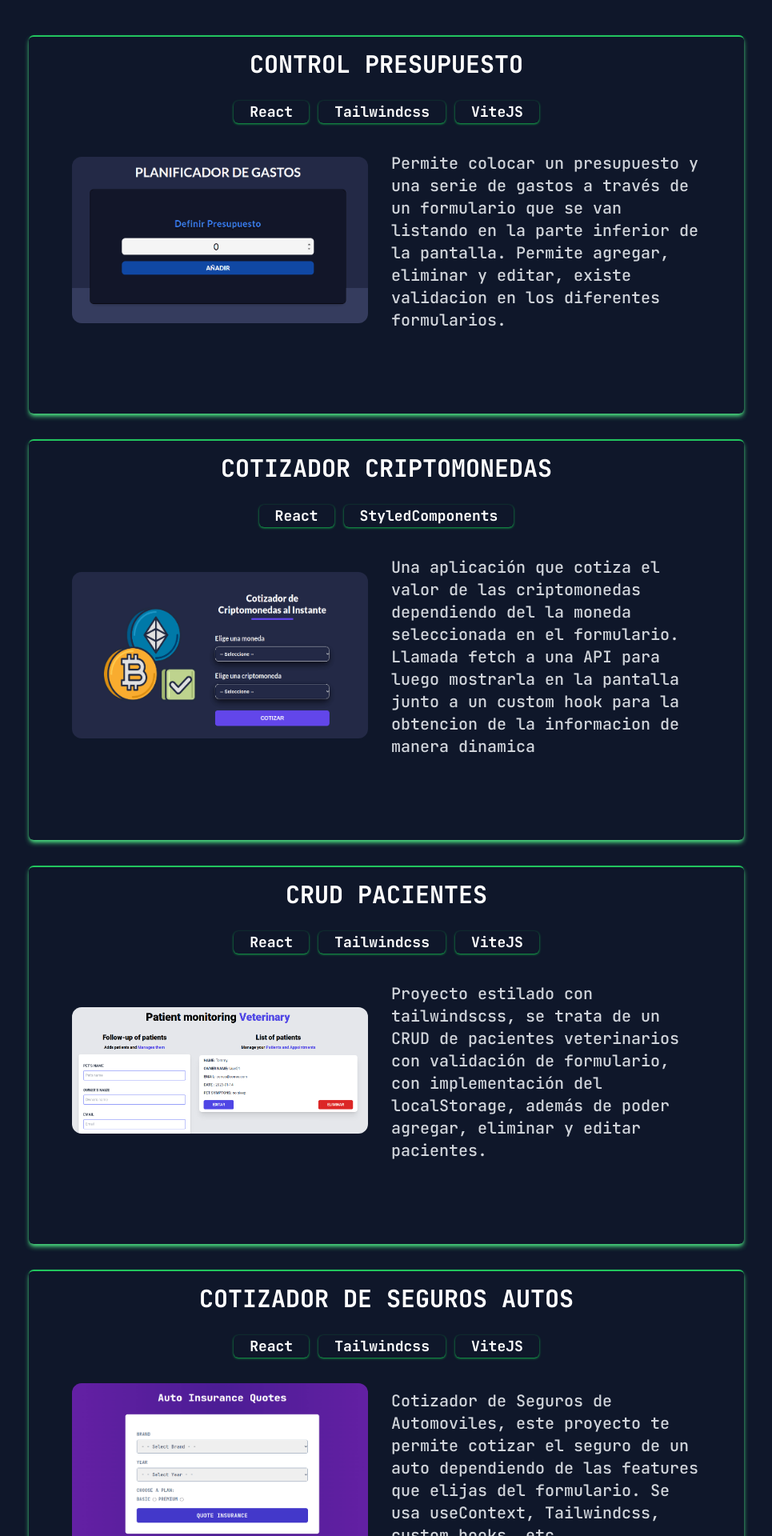
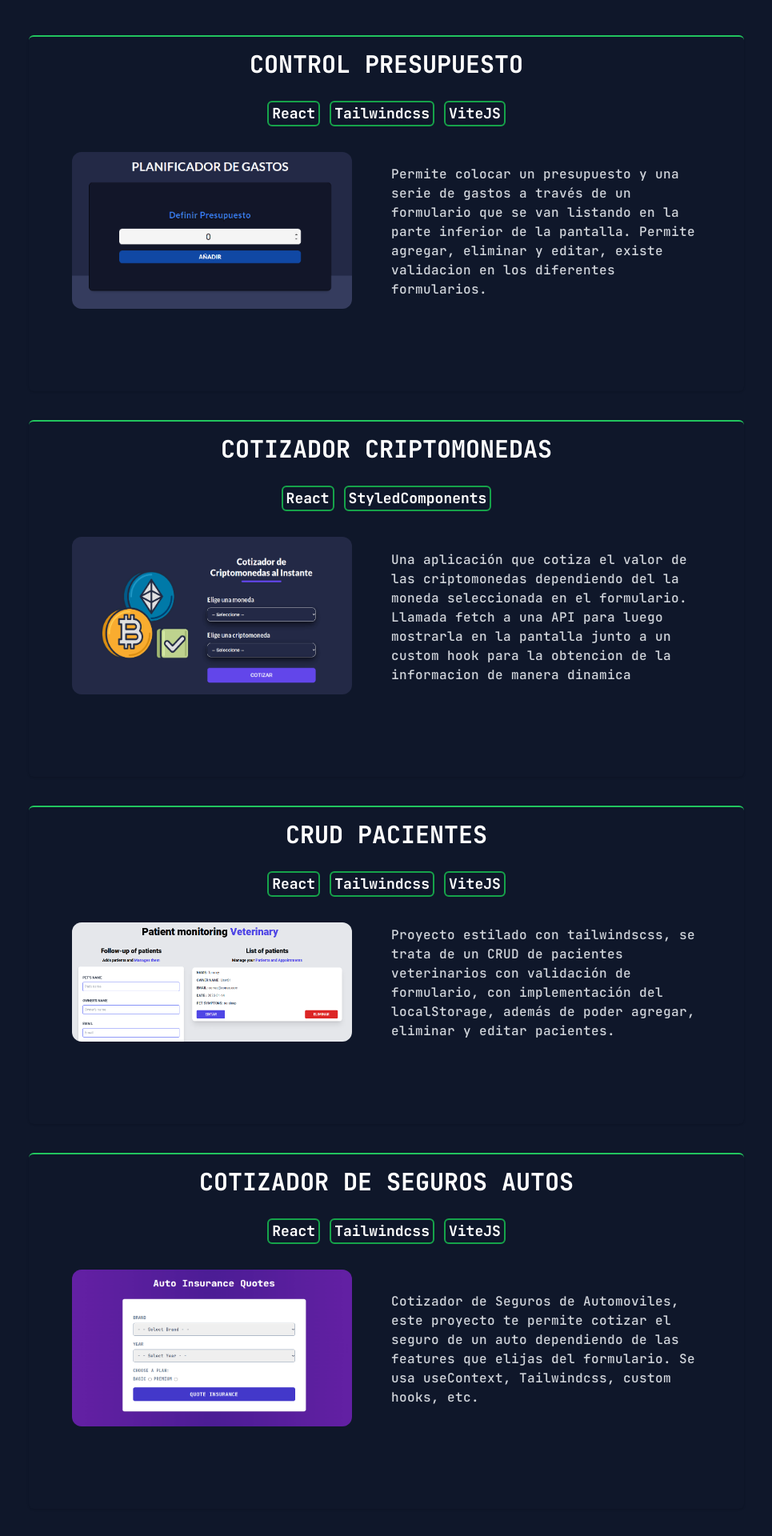
Before and after one commit to ivanosquis10/Ivanosquis-portfolio, a React (Vite) app: page / in a window 1280 px wide. Shown: the part 1220-3140 px from the top of the page at 80% size, without its empty margins (157-1122 px from the left). Built offline with nearby package versions, Linux system fonts and the light colour scheme; some icons are missing; the HTML template or start-up script is replaced by a standard one.

Commit message:
se acomodaron los tamaños de las fuentes en en footer y en las cards de los proyectos, se coloco un border en vez de shadow en las tecnologias usadas en los proyectos y se aregado una leve al hacer hover en los proyectos

```diff
--- a/index.html
+++ b/index.html
@@ -12,6 +12,6 @@
   </head>
   <body class="bg-slate-900">
     <div id="root"></div>
-    <script async type="module" src="/src/main.jsx"></script>
+    <script type="module" defer src="/src/main.jsx"></script>
   </body>
 </html>
--- a/src/components/Projects.jsx
+++ b/src/components/Projects.jsx
@@ -5,6 +5,7 @@ import crudPacientes from '../assets/projectsImg/crudPacientes.png';
 import cotizadorAutos from '../assets/projectsImg/CotizadorAutos.png';
 
 const Projects = () => {
+  // codigo del shadow de las tecnologias usadas en los proyectos - shadow shadow-green-600 px-1.5 md:px-5
   return (
     <section>
       <div id="projects" className="w-100 flex justify-center items-center">
@@ -13,25 +14,25 @@ const Projects = () => {
             Here my{' '}
             <span className="text-6xl font-bold text-green-500">Projects!</span>
           </h2>
-          <div className="md:p-10 flex flex-col flex-wrap items-center justify-center gap-3 lg:justify-around">
+          <div className="md:p-10 flex flex-col flex-wrap items-center justify-center gap-2 md:gap-4 lg:justify-around">
             {/* Card 1 */}
-            <div className="w-10/12 mx-2 sm:w-100 lg:mb-5 mb-8 border-t-2 py-1 border-green-500 shadow-md shadow-green-400 rounded-md hover:bg-gray-900">
+            <div className="w-10/12 mx-2 sm:w-100 lg:mb-5 mb-8 border-t-2 py-1 border-green-500 shadow hover:shadow-xl rounded-md ease-in-out duration-200">
               <div className="text-xl md:text-3xl py-3 text-center">
                 <h3 className="font-bold uppercase">Control Presupuesto</h3>
               </div>
               <div>
-                <div className=" sm:w-11/12 mx-auto flex justify-center items-center gap-3 p-4 ">
-                  <div className="shadow shadow-green-600 px-1.5 md:px-5 rounded-md">
+                <div className="sm:w-11/12 mx-auto flex justify-center items-center gap-3 p-4 ">
+                  <div className="border-2 border-green-600 px-1 rounded-md">
                     <p className="text-base md:text-lg text-white font-bold">
                       React
                     </p>
                   </div>
-                  <div className="shadow shadow-green-600 px-1.5 md:px-5 rounded-md">
+                  <div className="border-2 border-green-600 px-1 rounded-md">
                     <p className="text-base md:text-lg text-white font-bold">
                       Tailwindcss
                     </p>
                   </div>
-                  <div className="shadow shadow-green-600 px-1.5 md:px-5 rounded-md">
+                  <div className="border-2 border-green-600 px-1 rounded-md">
                     <p className="text-base md:text-lg text-white font-bold">
                       ViteJS
                     </p>
@@ -41,13 +42,13 @@ const Projects = () => {
                 <div className="w-11/12 mx-auto p-4">
                   <div className="grid md:grid-cols-2 items-center gap-3">
                     <a
-                      className="cursor-pointer hover:shadow-md hover:shadow-green-700 hover:rounded-xl"
+                      className="cursor-pointer"
                       href="https://aesthetic-lolly-990a8f.netlify.app/"
                       target="_blank"
                     >
                       <img
-                        width="370px"
-                        height="208px"
+                        width="350px"
+                        height="200px"
                         className="bg-cover rounded-xl"
                         src={controlPresupuesto}
                         alt="demo del proyecto del planificador de gastos"
@@ -55,7 +56,7 @@ const Projects = () => {
                         title="Demo del proyecto"
                       />
                     </a>
-                    <p className="text-base md:text-xl text-gray-300 mt-1">
+                    <p className="md:text-base text-gray-300 mt-1 tracking-wide">
                       Permite colocar un presupuesto y una serie de gastos a
                       través de un formulario que se van listando en la parte
                       inferior de la pantalla. Permite agregar, eliminar y
@@ -97,18 +98,18 @@ const Projects = () => {
             {/* Card 1 Ends */}
 
             {/* Card 2 */}
-            <div className="w-10/12 mx-2 sm:w-100 lg:mb-5 mb-8 border-t-2 py-1 border-green-500 shadow-md shadow-green-400 rounded-md hover:bg-gray-900">
+            <div className="w-10/12 mx-2 sm:w-100 lg:mb-5 mb-8 border-t-2 py-1 border-green-500 shadow hover:shadow-xl rounded-md ease-in-out duration-200">
               <div className="text-xl md:text-3xl py-3 text-center">
                 <h3 className="font-bold uppercase">Cotizador Criptomonedas</h3>
               </div>
               <div>
                 <div className="w-100 flex justify-center items-center gap-3 p-4 ">
-                  <div className="shadow shadow-green-600 px-1.5 md:px-5 rounded-md">
+                  <div className="border-2 border-green-600 px-1 rounded-md">
                     <p className="text-base md:text-lg text-white font-bold">
                       React
                     </p>
                   </div>
-                  <div className="shadow shadow-green-600 px-1.5 md:px-5 rounded-md">
+                  <div className="border-2 border-green-600 px-1 rounded-md">
                     <p className="text-base md:text-lg text-white font-bold">
                       StyledComponents
                     </p>
@@ -118,13 +119,13 @@ const Projects = () => {
                 <div className="w-11/12 mx-auto p-4">
                   <div className="grid md:grid-cols-2 items-center gap-3">
                     <a
-                      className="cursor-pointer hover:shadow-md hover:shadow-green-700 hover:rounded-xl"
+                      className="cursor-pointer"
                       href="https://cerulean-cucurucho-e6c6c9.netlify.app"
                       target="_blank"
                     >
                       <img
-                        width="370px"
-                        height="208px"
+                        width="350px"
+                        height="200px"
                         className="bg-cover rounded-xl"
                         src={cotizadorCripto}
                         alt="demo del proyecto del cotizador de criptomonedas"
@@ -132,7 +133,7 @@ const Projects = () => {
                         title="Demo del proyecto"
                       />
                     </a>
-                    <p className="text-base md:text-xl text-gray-300 mt-1">
+                    <p className="text-base text-gray-300 mt-1 tracking-wide">
                       Una aplicación que cotiza el valor de las criptomonedas
                       dependiendo del la moneda seleccionada en el formulario.
                       Llamada fetch a una API para luego mostrarla en la
@@ -174,23 +175,23 @@ const Projects = () => {
             {/* Card 2 Ends */}
 
             {/* Card 3 */}
-            <div className="w-10/12 mx-2 sm:w-100 lg:mb-5 mb-8 border-t-2 py-1 border-green-500 shadow-md shadow-green-400 rounded-md hover:bg-gray-900">
+            <div className="w-10/12 mx-2 sm:w-100 lg:mb-5 mb-8 border-t-2 py-1 border-green-500 shadow hover:shadow-xl rounded-md ease-in-out duration-200">
               <div className="text-xl md:text-3xl py-3 text-center">
                 <h3 className="font-bold uppercase">CRUD Pacientes</h3>
               </div>
               <div>
                 <div className="w-100 mx-auto flex justify-center items-center gap-3 p-4">
-                  <div className="shadow shadow-green-600 px-1.5 md:px-5 rounded-md">
+                  <div className="border-2 border-green-600 px-1 rounded-md">
                     <p className="text-base md:text-lg text-white font-bold">
                       React
                     </p>
                   </div>
-                  <div className="shadow shadow-green-600 px-1.5 md:px-5 rounded-md">
+                  <div className="border-2 border-green-600 px-1 rounded-md">
                     <p className="text-base md:text-lg text-white font-bold">
                       Tailwindcss
                     </p>
                   </div>
-                  <div className="shadow shadow-green-600 px-1.5 md:px-5 rounded-md">
+                  <div className="border-2 border-green-600 px-1 rounded-md">
                     <p className="text-base md:text-lg text-white font-bold">
                       ViteJS
                     </p>
@@ -200,21 +201,20 @@ const Projects = () => {
                 <div className="w-11/12 mx-auto p-4">
                   <div className="grid md:grid-cols-2 items-center gap-3">
                     <a
-                      className="cursor-pointer hover:shadow-md hover:shadow-green-700 hover:rounded-xl"
+                      className="cursor-pointer"
                       href="https://cute-unicorn-4c9a71.netlify.app"
                       target="_blank"
                     >
                       <img
-                        width="370px"
-                        height="208px"
+                        width="350px"
+                        height="200px"
                         className="bg-cover rounded-xl"
                         src={crudPacientes}
                         alt="demo del proyecto de pacientes veterinarios"
                         loading="lazy"
-                        title="Demo del proyecto"
                       />
                     </a>
-                    <p className="text-base md:text-xl text-gray-300 mt-1">
+                    <p className="text-base text-gray-300 mt-1 tracking-wide">
                       Proyecto estilado con tailwindscss, se trata de un CRUD de
                       pacientes veterinarios con validación de formulario, con
                       implementación del localStorage, además de poder agregar,
@@ -255,7 +255,7 @@ const Projects = () => {
             {/* Card 3 Ends */}
 
             {/* Card 4 */}
-            <div className="w-10/12 mx-2 sm:w-100 lg:mb-5 mb-8 border-t-2 py-1 border-green-500 shadow-md shadow-green-400 rounded-md hover:bg-gray-900">
+            <div className="w-10/12 mx-2 sm:w-100 lg:mb-5 mb-8 border-t-2 py-1 border-green-500 shadow hover:shadow-xl rounded-md ease-in-out duration-200">
               <div className="text-xl md:text-3xl py-3 text-center">
                 <h3 className="font-bold uppercase">
                   Cotizador de Seguros Autos
@@ -263,17 +263,17 @@ const Projects = () => {
               </div>
               <div>
                 <div className="w-100 mx-auto flex justify-center items-center gap-3 p-4">
-                  <div className="shadow shadow-green-600 px-1.5 md:px-5 rounded-md">
+                  <div className="border-2 border-green-600 px-1 rounded-md">
                     <p className="text-base md:text-lg text-white font-bold">
                       React
                     </p>
                   </div>
-                  <div className="shadow shadow-green-600 px-1.5 md:px-5 rounded-md">
+                  <div className="border-2 border-green-600 px-1 rounded-md">
                     <p className="text-base md:text-lg text-white font-bold">
                       Tailwindcss
                     </p>
                   </div>
-                  <div className="shadow shadow-green-600 px-1.5 md:px-5 rounded-md">
+                  <div className="border-2 border-green-600 px-1 rounded-md">
                     <p className="text-base md:text-lg text-white font-bold">
                       ViteJS
                     </p>
@@ -283,13 +283,13 @@ const Projects = () => {
                 <div className="w-11/12 mx-auto p-4">
                   <div className="grid md:grid-cols-2 items-center gap-3">
                     <a
-                      className="cursor-pointer hover:shadow-md hover:shadow-green-700 hover:rounded-xl"
+                      className="cursor-pointer"
                       href="https://autoinsurance-quotes-ivanosquis.vercel.app/"
                       target="_blank"
                     >
                       <img
-                        width="370px"
-                        height="208px"
+                        width="350px"
+                        height="200px"
                         className="bg-cover rounded-xl"
                         src={cotizadorAutos}
                         alt="demo del proyecto del cotizador de seguros de autos"
@@ -297,7 +297,7 @@ const Projects = () => {
                         title="Demo del proyecto"
                       />
                     </a>
-                    <p className="text-base md:text-xl text-gray-300 mt-1">
+                    <p className="text-base text-gray-300 mt-1 tracking-wide">
                       Cotizador de Seguros de Automoviles, este proyecto te
                       permite cotizar el seguro de un auto dependiendo de las
                       features que elijas del formulario. Se usa useContext,
@@ -335,27 +335,26 @@ const Projects = () => {
                 </div>
               </div>
             </div>
-
             {/* Card 4 Ends */}
 
             {/* Card 5 */}
-            <div className="w-10/12 mx-2 sm:w-100 lg:mb-5 mb-8 border-t-2 py-1 border-green-500 shadow-md shadow-green-400 rounded-md hover:bg-gray-900">
+            <div className="w-10/12 mx-2 sm:w-100 lg:mb-5 mb-8 border-t-2 py-1 border-green-500 shadow hover:shadow-xl rounded-md ease-in-out duration-200">
               <div className="text-xl md:text-3xl py-3 text-center">
                 <h3 className="font-bold uppercase">Proyecto CMR</h3>
               </div>
               <div>
                 <div className="w-100 mx-auto flex justify-center items-center gap-3 p-4">
-                  <div className="shadow shadow-green-600 px-1.5 md:px-5 rounded-md">
+                  <div className="border-2 border-green-600 px-1 rounded-md">
                     <p className="text-base md:text-lg text-white font-bold">
                       React
                     </p>
                   </div>
-                  <div className="shadow shadow-green-600 px-1.5 md:px-5 rounded-md">
+                  <div className="border-2 border-green-600 px-1 rounded-md">
                     <p className="text-base md:text-lg text-white font-bold">
                       Tailwindcss
                     </p>
                   </div>
-                  <div className="shadow shadow-green-600 px-1.5 md:px-5 rounded-md">
+                  <div className="border-2 border-green-600 px-1 rounded-md">
                     <p className="text-base md:text-lg text-white font-bold">
                       ViteJS
                     </p>
```
Also changed, not shown: src/components/Contact.jsx (+4 -4 lines), src/components/Footer.jsx (+4 -4 lines).
